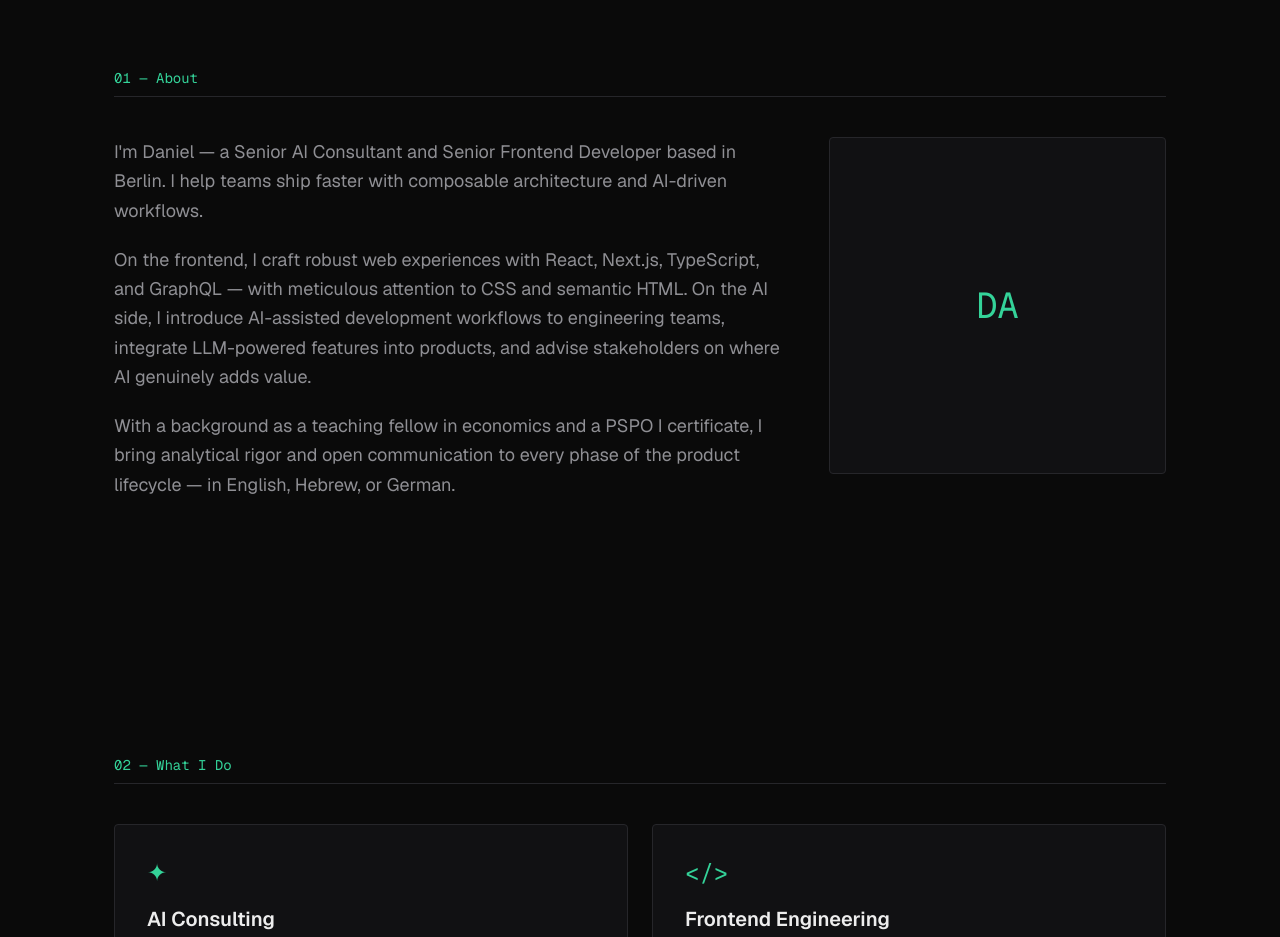
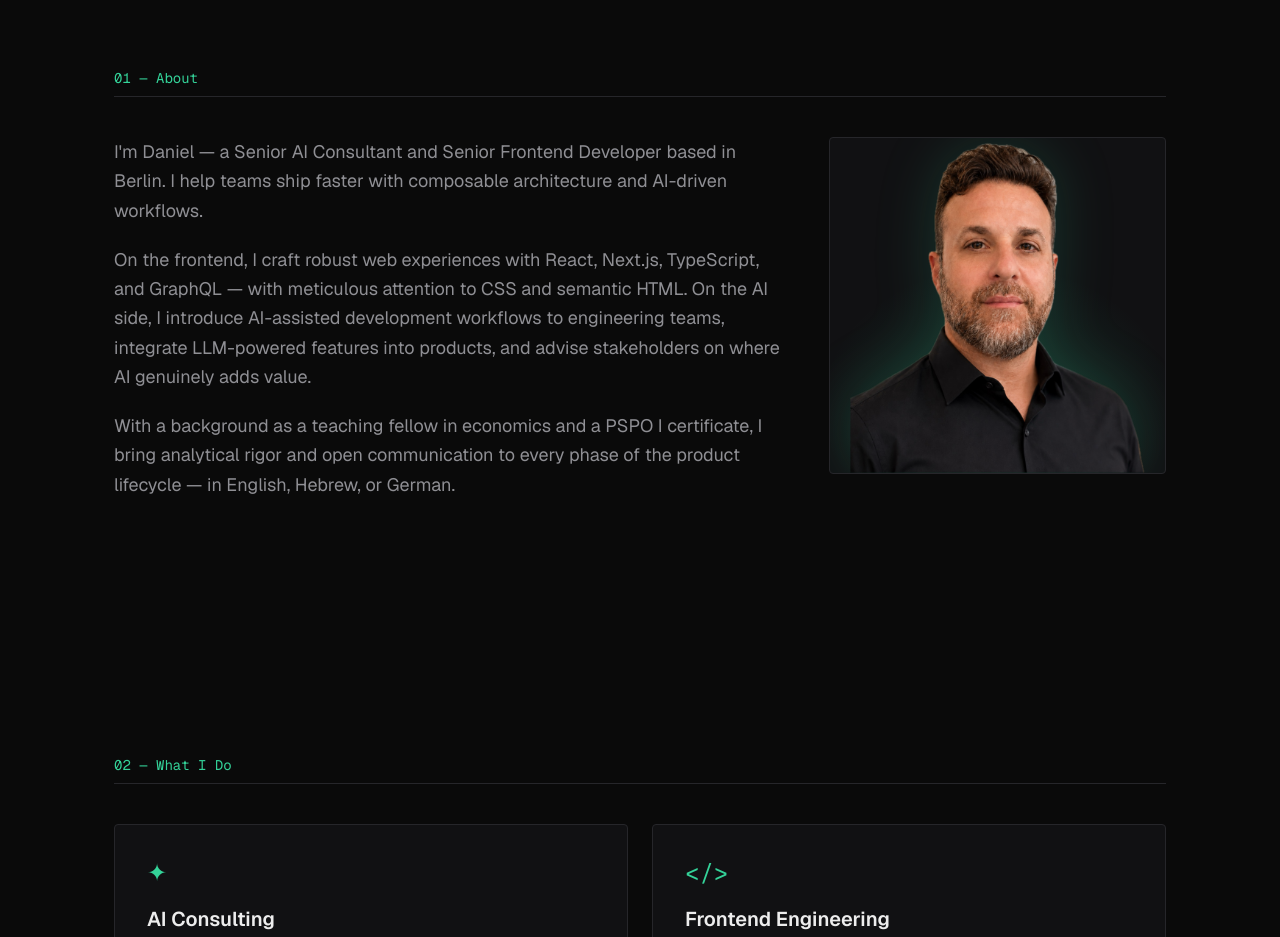
Before and after one commit to daniel-brandung/danielariel.com, a Next.js app: page / in a window 1280 px wide. Shown: the part 860-1797 px from the top of the page. Built offline with nearby package versions, Linux system fonts and the light colour scheme.

Commit message:
feat: portrait cutout with emerald glow in About section
Co-Authored-By: Claude Fable 5 <noreply@anthropic.com>

```diff
--- a/components/About.tsx
+++ b/components/About.tsx
@@ -1,3 +1,4 @@
+import Image from "next/image";
 import { Reveal } from "@/components/Reveal";
 import { Section } from "@/components/Section";
 import { site } from "@/lib/content";
@@ -14,10 +15,19 @@ export function About() {
           ))}
         </div>
         <Reveal delay={0.2} className="hidden md:block">
-          {/* Portrait slot: when a public/portrait.jpg exists, swap the
-              monogram div for <Image src="/portrait.jpg" alt="Daniel Ariel" …/>. */}
-          <div className="flex aspect-square items-center justify-center rounded border border-line bg-surface">
-            <span className="font-mono text-4xl text-accent">{site.initials}</span>
+          <div className="relative flex aspect-square items-end justify-center overflow-hidden rounded border border-line bg-surface">
+            <div
+              aria-hidden
+              className="absolute inset-0 bg-[radial-gradient(ellipse_75%_60%_at_50%_80%,rgba(52,211,153,0.16),transparent_70%)]"
+            />
+            <Image
+              src="/portrait.png"
+              alt={`Portrait of ${site.name}`}
+              width={802}
+              height={900}
+              sizes="(min-width: 768px) 33vw, 0px"
+              className="relative w-[88%] object-contain object-bottom [filter:drop-shadow(0_0_28px_rgba(52,211,153,0.18))]"
+            />
           </div>
         </Reveal>
       </div>
```
Also changed, not shown: public/portrait.png (added).
